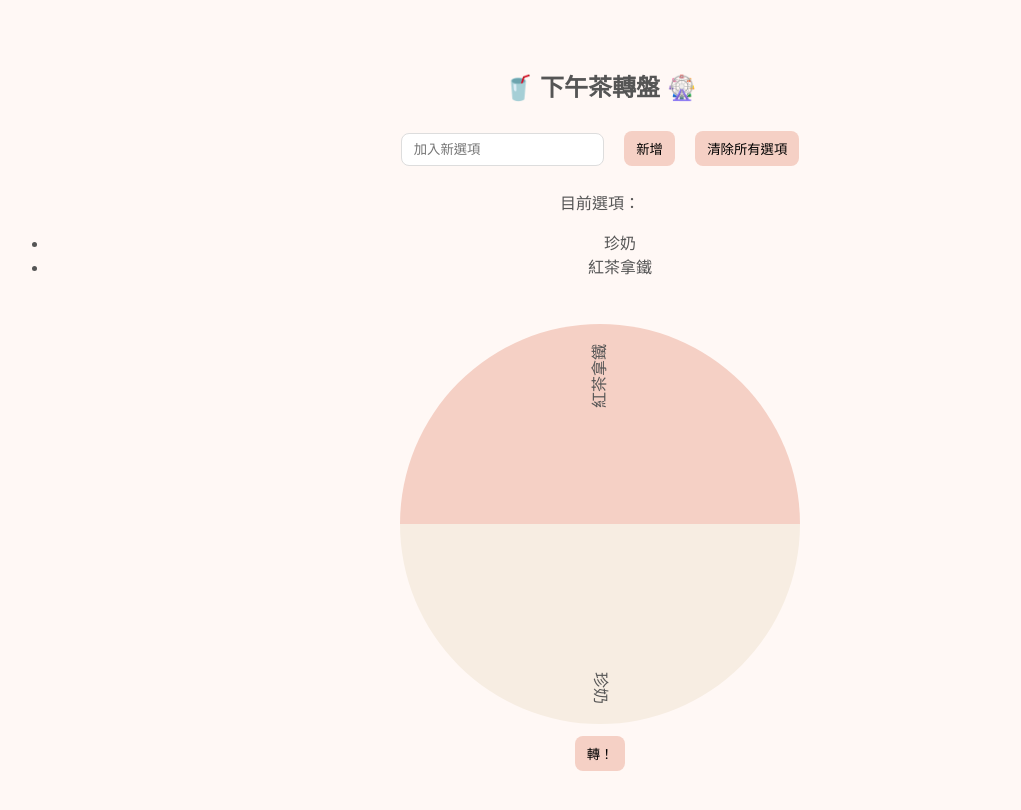
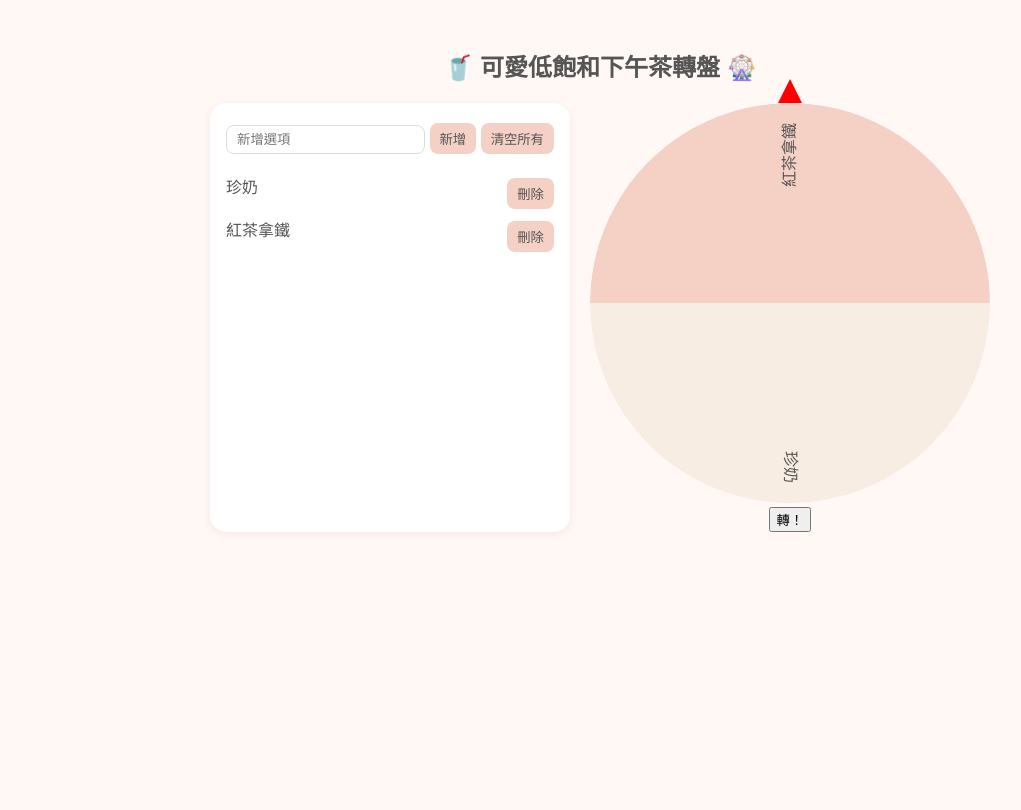
Before and after one commit to joy9284/-, a plain HTML site: page index.html in a window 1280 px wide. Shown: the whole page, without its empty margins (40-1061 px from the left). Drawn offline with Linux system fonts and the light colour scheme.

Commit message:
新增刪除單一選項

```diff
--- a/index.html
+++ b/index.html
@@ -5,59 +5,101 @@
 <title>下午茶轉盤</title>
 <style>
   body {
-    font-family: "Arial", sans-serif;
+    font-family: Arial, sans-serif;
     background: #FFF8F5;
+    padding: 20px;
     text-align: center;
-    padding: 40px;
     color: #555;
   }
-  #wheel {
-    margin-top: 30px;
+  #container {
+    display: flex;
+    justify-content: center;
+    gap: 20px;
+    flex-wrap: wrap;
   }
-  input, button {
-    padding: 8px 12px;
-    margin: 8px;
+  #controlPanel {
+    min-width: 200px;
+    background: #fff;
+    padding: 16px;
+    border-radius: 16px;
+    box-shadow: 0 2px 10px #0001;
+  }
+  #controlPanel input, #controlPanel button {
+    padding: 6px 10px;
+    margin: 4px 0;
     border-radius: 8px;
     border: 1px solid #ddd;
-    background: white;
   }
-  button {
+  #controlPanel button {
     cursor: pointer;
     background: #F5D0C5;
     border: none;
+    color: #555;
+  }
+  #itemList {
+    list-style: none;
+    padding: 0;
+    max-height: 180px;
+    overflow-y: auto;
+  }
+  #itemList li {
+    display: flex;
+    justify-content: space-between;
+    margin-bottom: 4px;
+  }
+  #wheelBox {
+    position: relative;
+  }
+  #wheel {
+    width: 400px;
+    height: 400px;
+    border-radius: 50%;
+    transition: transform 4s cubic-bezier(0.25, 0.1, 0.25, 1);
+  }
+  .pointer {
+    width: 0;
+    height: 0;
+    border-left: 12px solid transparent;
+    border-right: 12px solid transparent;
+    border-bottom: 24px solid red;
+    position: absolute;
+    top: -24px;
+    left: 50%;
+    transform: translateX(-50%);
   }
 </style>
 </head>
 <body>
 
-<h2>🥤 下午茶轉盤 🎡</h2>
+<h2>🥤 可愛低飽和下午茶轉盤 🎡</h2>
 
-<input id="itemInput" placeholder="加入新選項">
-<button onclick="addItem()">新增</button>
-<button onclick="resetItems()">清除所有選項</button>
+<div id="container">
+  <div id="controlPanel">
+    <input id="itemInput" placeholder="新增選項">
+    <button onclick="addItem()">新增</button>
+    <button onclick="resetItems()">清空所有</button>
+    <ul id="itemList"></ul>
+  </div>
 
-<p>目前選項：</p>
-<ul id="itemList"></ul>
-
-<canvas id="wheel" width="400" height="400"></canvas><br>
-<button onclick="spin()">轉！</button>
+  <div id="wheelBox">
+    <div class="pointer"></div>
+    <canvas id="wheel" width="400" height="400"></canvas>
+    <br>
+    <button onclick="spin()">轉！</button>
+  </div>
+</div>
 
 <script>
-let items = JSON.parse(localStorage.getItem("wheelItems")) || ["珍奶", "紅茶拿鐵"];
+let items = JSON.parse(localStorage.getItem("wheelItems")) || ["珍奶","紅茶拿鐵"];
 const listDOM = document.getElementById("itemList");
 const canvas = document.getElementById("wheel");
 const ctx = canvas.getContext("2d");
 
-// 🌈 可愛低飽和色系
-const pastelColors = [
-  "#F7EDE2", // 奶油米白
-  "#F5D0C5", // 淡粉
-  "#EAD7E8", // 淡紫
-  "#D8E2DC", // 薄荷灰綠
-  "#FFE5EC", // 粉霧玫瑰
-  "#F6F5F2", // 霧白灰
-  "#E8E8F1"  // 淡藍灰
-];
+// 可愛低飽和色系
+const pastelColors = ["#F7EDE2","#F5D0C5","#EAD7E8","#D8E2DC","#FFE5EC","#F6F5F2","#E8E8F1"];
+
+let spinDeg = 0;
+let spinning = false;
 
 function save() {
   localStorage.setItem("wheelItems", JSON.stringify(items));
@@ -67,57 +109,75 @@ function renderList() {
   listDOM.innerHTML = "";
   items.forEach((item, i) => {
     const li = document.createElement("li");
-    li.textContent = item;
+    li.innerHTML = `<span>${item}</span> <button onclick="deleteItem(${i})">刪除</button>`;
     listDOM.appendChild(li);
   });
 }
 
 function drawWheel() {
+  ctx.clearRect(0, 0, 400, 400);
   const total = items.length;
+  if(total === 0){
+    ctx.fillStyle="#aaa";
+    ctx.font="20px Arial";
+    ctx.textAlign="center";
+    ctx.fillText("請新增選項來開始轉盤 🎡",200,200);
+    return;
+  }
   const angle = (2 * Math.PI) / total;
-
-  for (let i = 0; i < total; i++) {
+  for(let i=0;i<total;i++){
     ctx.beginPath();
     ctx.fillStyle = pastelColors[i % pastelColors.length];
-    ctx.moveTo(200, 200);
-    ctx.arc(200, 200, 200, i * angle, (i + 1) * angle);
+    ctx.moveTo(200,200);
+    ctx.arc(200,200,200,i*angle,(i+1)*angle);
     ctx.fill();
 
     // 顯示文字
     ctx.save();
-    ctx.translate(200, 200);
-    ctx.rotate(i * angle + angle / 2);
+    ctx.translate(200,200);
+    ctx.rotate(i*angle + angle/2);
     ctx.textAlign = "right";
-    ctx.fillStyle = "#555";
-    ctx.font = "16px Arial";
-    ctx.fillText(items[i], 180, 5);
+    ctx.fillStyle="#555";
+    ctx.font="16px Arial";
+    ctx.fillText(items[i],180,5);
     ctx.restore();
   }
 }
 
-function addItem() {
+function addItem(){
   const val = document.getElementById("itemInput").value.trim();
-  if (!val) return;
+  if(!val) return;
   items.push(val);
+  document.getElementById("itemInput").value="";
   save();
   renderList();
   drawWheel();
-  document.getElementById("itemInput").value = "";
 }
 
-function resetItems() {
-  items = [];
+function deleteItem(index){
+  items.splice(index,1);
   save();
   renderList();
-  ctx.clearRect(0, 0, 400, 400);
+  drawWheel();
 }
 
-function spin() {
-  const rand = Math.random() * 360 + 2000;
-  canvas.style.transition = "transform 4s ease-out";
-  canvas.style.transform = `rotate(${rand}deg)`;
+function resetItems(){
+  items=[];
+  save();
+  renderList();
+  drawWheel();
 }
 
+function spin(){
+  if(spinning || items.length===0) return;
+  spinning=true;
+  const rand = Math.random()*360 + 2000;
+  spinDeg += rand;
+  canvas.style.transform = `rotate(${spinDeg}deg)`;
+  setTimeout(()=>{spinning=false;},4200);
+}
+
+// 初始畫面
 renderList();
 drawWheel();
 </script>
```
